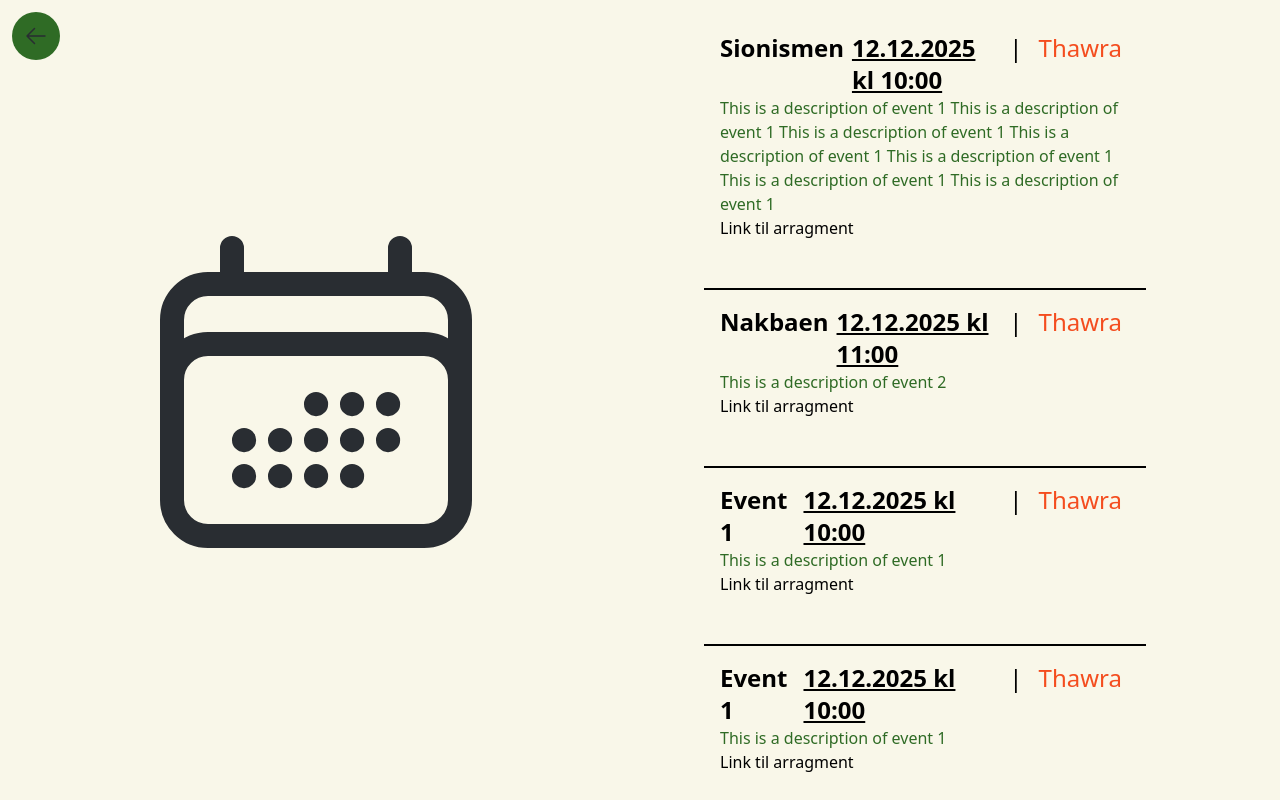
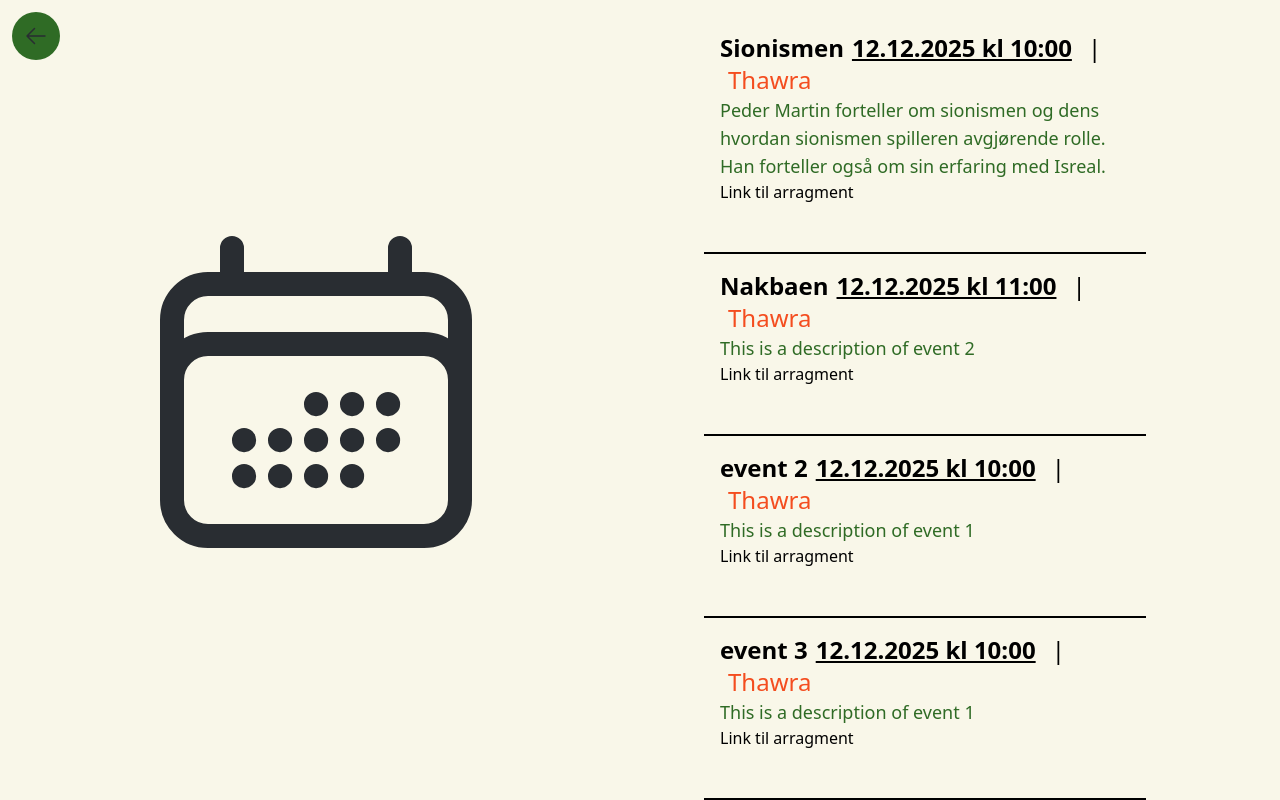
Before and after one commit to studenter-for-palestina/hjemmeside, a React (Vite) app: page / in a window 1280 px wide. Both pictures are taken after a click on the button "Eventkalender". Built offline with nearby package versions, Linux system fonts and the light colour scheme.

Commit message:
gjorde kalender og omoss mer telefon venndlig

```diff
--- a/src/App.jsx
+++ b/src/App.jsx
@@ -18,30 +18,30 @@ function App() {
   const kalender = <Kalender
                     events = {[
                     {title: "Sionismen", date: "12.12.2025", time: "10:00", location: "Thawra",
-                    description: "This is a description of event 1 This is a description of event 1 This is a description of event 1 This is a description of event 1 This is a description of event 1 This is a description of event 1 This is a description of event 1", link: "https://www.google.com"
+                    description: "Peder Martin forteller om sionismen og dens hvordan sionismen spilleren avgjørende rolle. Han forteller også om sin erfaring med Isreal.", link: "https://www.google.com"
                     },
 
                     {title: "Nakbaen", date: "12.12.2025", time: "11:00", location: "Thawra",
                     description: "This is a description of event 2", link: "https://www.google.com"
                     },
 
-                    {title: "Event 1", date: "12.12.2025", time: "10:00", location: "Thawra",
+                    {title: "event 2", date: "12.12.2025", time: "10:00", location: "Thawra",
                     description: "This is a description of event 1", link: "https://www.google.com"
                     },
 
-                    {title: "Event 1", date: "12.12.2025", time: "10:00", location: "Thawra",
+                    {title: "event 3", date: "12.12.2025", time: "10:00", location: "Thawra",
                     description: "This is a description of event 1", link: "https://www.google.com"
                     },
 
-                    {title: "Event 1", date: "12.12.2025", time: "10:00", location: "Thawra",
+                    {title: "event 4", date: "12.12.2025", time: "10:00", location: "Thawra",
                     description: "This is a description of event 1", link: "https://www.google.com"
                     },
 
-                    {title: "Event 1", date: "12.12.2025", time: "10:00", location: "Thawra",
+                    {title: "event 5", date: "12.12.2025", time: "10:00", location: "Thawra",
                     description: "This is a description of event 1", link: "https://www.google.com"
                     },
 
-                    {title: "Event 1", date: "12.12.2025", time: "10:00", location: "Thawra",
+                    {title: "event 6", date: "12.12.2025", time: "10:00", location: "Thawra",
                     description: "This is a description of event 1", link: "https://www.google.com"
                     },
 
--- a/src/Components/Kalender.jsx
+++ b/src/Components/Kalender.jsx
@@ -5,29 +5,28 @@ function Kalender(obj){
     function kalenderEvent(event){
         return (
             <div class = " p-4 m-4">
-                <div class = "flex">
+                <div class = "flex flex-wrap">
                     <h1 class = "text-2xl font-bold ">{event.title}</h1>
-                    <h1 class = "text-2xl font-bold underline px-2">{"" + event.date + " kl " + event.time }</h1>
+                    <h1 class = "text-2xl font-bold underline sm:px-2">{"" + event.date + " kl " + event.time }</h1>
                     <h1 class = "text-2xl px-2"> { " | " }</h1>
-                    <h1 class = "text-2xl text-main_orange px-2"> {  event.location}</h1>
+                    <h1 class = "text-2xl text-main_orange sm:px-2"> {  event.location}</h1>
                 </div>
-
-                <p class = "text-main_green text-ellipsis overflow-hidden ">{event.description}</p>
-                <a href = {event.link} class = "">Link til arragment</a>
+                <p class = "text-lg text-main_green text-ellipsis break-words">{event.description}</p>
+                <a href = {event.link} class = "text-black">Link til arragment</a>
             </div>
         )
     }
     return (
         <Fragment>
             <div class = "sm:grid sm:grid-cols-2 sm:gap-4 h-screen">
-                <div class = "h-full">
+                <div class = "">
                     <BackButton />
                     <svg class="size-96 fill-none mx-auto my-32 stroke-main_gray" xmlns="http://www.w3.org/2000/svg" viewBox="0 0 24 24" stroke-width="1.5" >
                         <path stroke-linecap="round" stroke-linejoin="round" d="M6.75 3v2.25M17.25 3v2.25M3 18.75V7.5a2.25 2.25 0 0 1 2.25-2.25h13.5A2.25 2.25 0 0 1 21 7.5v11.25m-18 0A2.25 2.25 0 0 0 5.25 21h13.5A2.25 2.25 0 0 0 21 18.75m-18 0v-7.5A2.25 2.25 0 0 1 5.25 9h13.5A2.25 2.25 0 0 1 21 11.25v7.5m-9-6h.008v.008H12v-.008ZM12 15h.008v.008H12V15Zm0 2.25h.008v.008H12v-.008ZM9.75 15h.008v.008H9.75V15Zm0 2.25h.008v.008H9.75v-.008ZM7.5 15h.008v.008H7.5V15Zm0 2.25h.008v.008H7.5v-.008Zm6.75-4.5h.008v.008h-.008v-.008Zm0 2.25h.008v.008h-.008V15Zm0 2.25h.008v.008h-.008v-.008Zm2.25-4.5h.008v.008H16.5v-.008Zm0 2.25h.008v.008H16.5V15Z" />
                     </svg>
 
                 </div>
-                <div class = "h-full ml-10 w-3/4 grid grid-cols-1 divide-y-2 divide-black overflow-y-auto">
+                <div class = "h-full ml-10 w-3/4 grid grid-cols-1 divide-y-2 divide-black sm:overflow-y-auto">
                     {obj.events.map(event => kalenderEvent(event))}
                 </div>
 
--- a/src/Components/OmOss.jsx
+++ b/src/Components/OmOss.jsx
@@ -29,7 +29,7 @@ function OmOss(obj){
                 <div class = "grid">
                     <h2 class = "mb-4 font-bold">Bli med oss </h2>
                     Vi tror på at studenter kan være en kraft for positiv forandring. Ved å engasjere seg i Studenter for Palestina, kan du bidra til å skape en mer rettferdig verden. Uansett om du ønsker å lære mer, delta i aktivisme eller bidra med dine ferdigheter, er du hjertelig velkommen. Sammen kan vi gjøre en forskjell.
-                    <a class ="bg-main_green hover:bg-hover_green rounded-3xl w-1/4 text-center mt-12 mx-auto p-3" href={obj.bli_medlem_link}> BLI MEDLEM</a>
+                    <a class ="bg-main_green hover:bg-hover_green rounded-3xl sm:w-1/4 w-full text-center mt-12 mx-auto p-3" href={obj.bli_medlem_link}> BLI MEDLEM</a>
 
                 </div>
 
```
